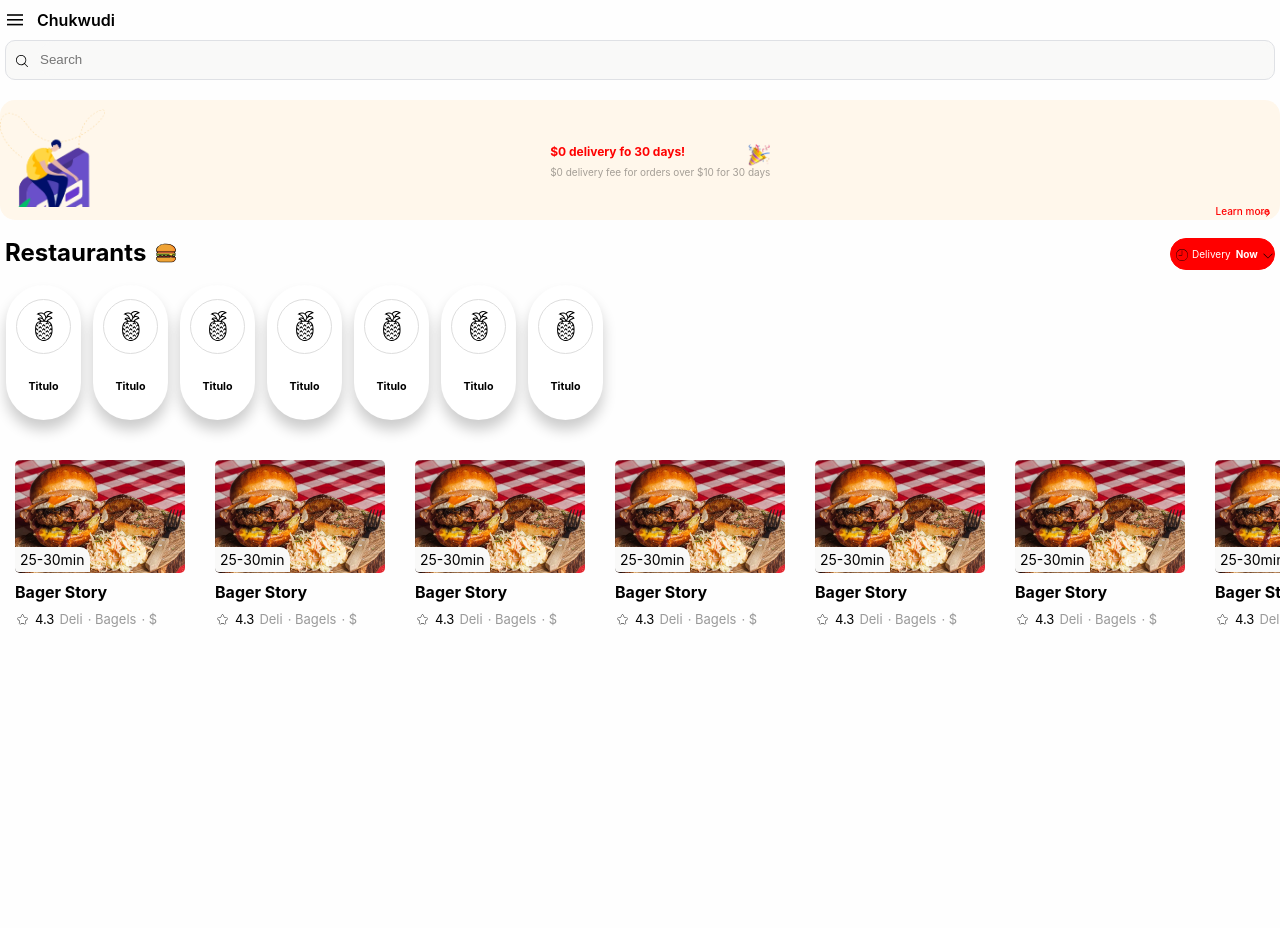
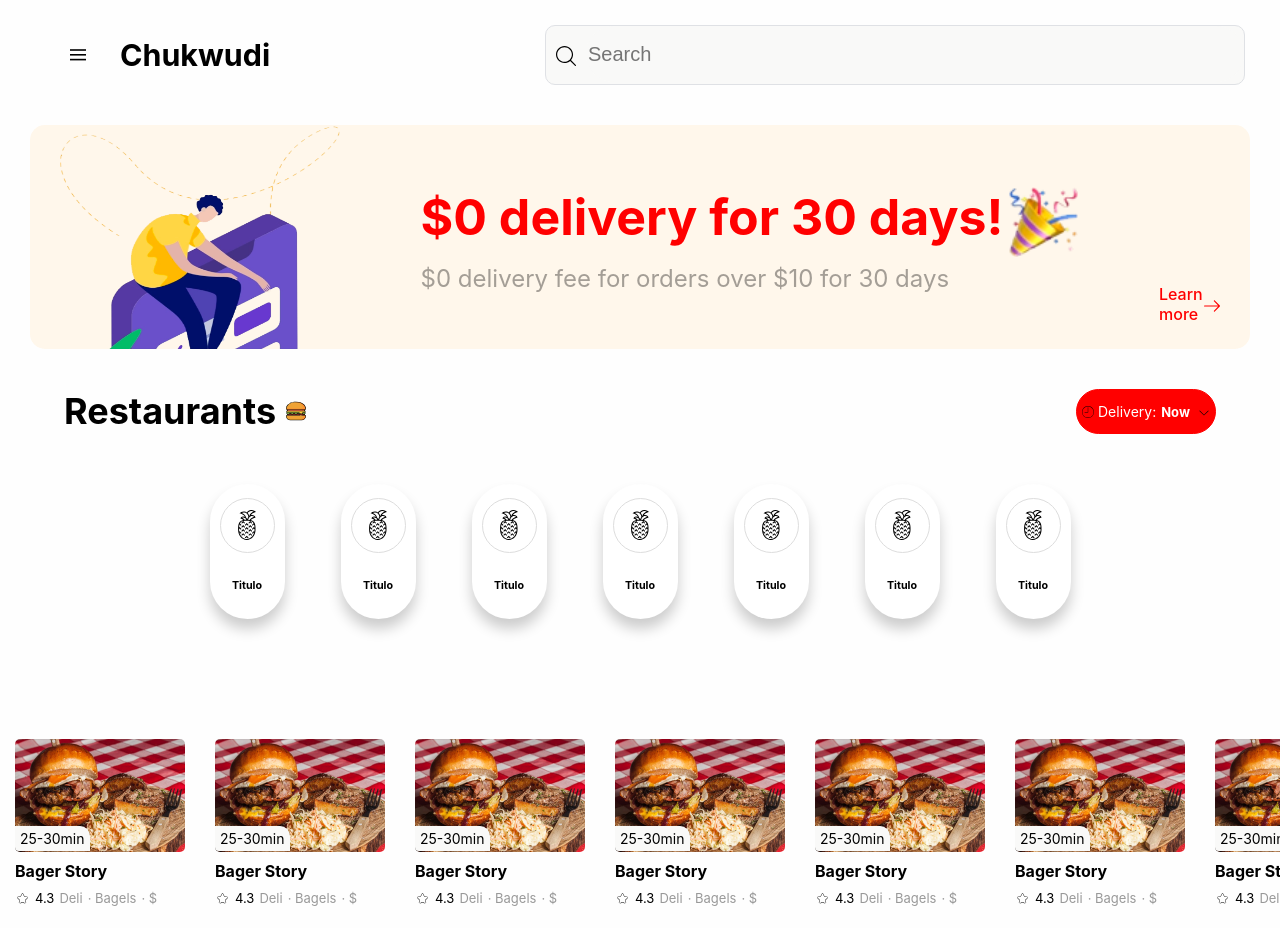
Before and after one commit to Josehdez96/Chukwudi-Frontend, a React (Create React App) app: page / in a window 1280 px wide. Before the commit the page ends 800 px from the top, so only its background shows below. Built offline with nearby package versions, Linux system fonts and the light colour scheme.

Commit message:
Layouts done with mediaqueries

```diff
--- a/src/components/DeliveryTime/DeliveryTime.css
+++ b/src/components/DeliveryTime/DeliveryTime.css
@@ -41,3 +41,30 @@
   color: white;
   transform: rotate(90deg);
 }
+
+@media screen and (min-width: 400px) {
+  .delivery .row {
+    margin-left: 5px;
+  }
+  .now-col {
+    margin-right: -10px;
+  }
+}
+
+@media screen and (min-width: 400px) {
+  .delivery .row .col {
+    margin-bottom: 5px;
+  }
+
+  .delivery-title {
+    font-size: 14px;
+  }
+
+  .now-col {
+    font-size: 13px;
+  }
+
+  .arrow-icon {
+    margin-left: -10px;
+  }
+}
--- a/src/components/DeliveryTime/DeliveryTime.jsx
+++ b/src/components/DeliveryTime/DeliveryTime.jsx
@@ -13,7 +13,7 @@ const DeliveryTime = () => {
           <img src={clock} alt='clock' />
         </Col>
         <Col bsPrefix className='delivery-title'>
-          Delivery
+          Delivery:
         </Col>
         <Col bsPrefix className='time-to-deliver'>
           <Row>
--- a/src/components/ListOfCategories/ListOfCategories.css
+++ b/src/components/ListOfCategories/ListOfCategories.css
@@ -12,3 +12,24 @@
 .All-list li {
   padding: 15px 6px 30px 6px;
 }
+
+@media screen and (min-width: 400px) {
+  .All-list li {
+    padding: 30px 8px 50px 8px;
+  }
+}
+
+@media screen and (min-width: 760px) {
+  .All-list {
+    display: flex;
+    align-items: center;
+    justify-content: center;
+    margin-bottom: 40px;
+  }
+}
+
+@media screen and (min-width: 1200px) {
+  .All-list li {
+    margin: 0 20px;
+  }
+}
--- a/src/components/ListOfFoodSuggestions/ListOfFoodSuggestions.css
+++ b/src/components/ListOfFoodSuggestions/ListOfFoodSuggestions.css
@@ -13,3 +13,10 @@
   padding: 10px 15px;
   margin-bottom: 20px;
 }
+
+@media screen and (min-width: 400px) {
+  .All-suggestion-list li {
+    margin-top: 20px;
+    margin-bottom: 10px;
+  }
+}
--- a/src/components/MainPublicity/MainPublicity.css
+++ b/src/components/MainPublicity/MainPublicity.css
@@ -3,6 +3,8 @@
   border-radius: 15px;
   height: 15vh;
   margin-bottom: 18px;
+  margin-left: 5px;
+  margin-right: 5px;
 }
 
 .jumbotron-main-publicity .container {
@@ -19,7 +21,7 @@
 }
 
 .header-image img {
-  max-height: 15vh;
+  height: 15vh;
   width: 105px;
 }
 
@@ -82,3 +84,157 @@
   width: 10px;
   margin-left: 4px;
 }
+
+@media screen and (min-width: 370px) {
+  .learn-more-link .row-learn-more {
+    margin-left: 30px;
+  }
+
+  .arrow-col {
+    margin-left: 6px;
+  }
+
+  .header-image img {
+    height: 14vh;
+    width: 125px;
+    margin-bottom: -6px;
+  }
+}
+
+@media screen and (min-width: 400px) {
+  .learn-more-link .row-learn-more {
+    margin-left: 0;
+  }
+
+  .learn-more-link .row-learn-more .col {
+    margin-right: 15px;
+  }
+
+  .main-title-section .main-title {
+    font-size: 22px;
+  }
+
+  .main-title-section img {
+    height: 30px;
+    width: 30px;
+  }
+
+  .row-learn-more p {
+    width: 20px;
+  }
+}
+
+@media screen and (min-width: 760px) {
+  .jumbotron-main-publicity {
+    margin: 50px 7px;
+  }
+
+  .main-title-section .main-title {
+    font-size: 32px;
+  }
+
+  .header-image img {
+    height: 15vh;
+    width: 165px;
+    margin-bottom: -2px;
+  }
+
+  .main-title-section img {
+    height: 40px;
+    width: 40px;
+  }
+
+  .learn-more-link .row-learn-more .col {
+    font-size: 16px;
+  }
+
+  .learn-more-link .row-learn-more .col p {
+    line-height: 14px;
+  }
+
+  .learn-more-link .row-learn-more {
+    margin-bottom: 10px;
+    margin-right: 10px;
+  }
+
+  .arrow-col img {
+    margin-left: 20px;
+    height: 16px;
+    width: 16px;
+  }
+}
+
+@media screen and (min-width: 1000px) {
+  .jumbotron-main-publicity {
+    height: 23vh;
+    margin: 40px 30px;
+  }
+
+  .header-image {
+    height: 100%;
+  }
+
+  .header-image img {
+    height: 23vh;
+    width: 255px;
+    margin-bottom: -5px;
+    margin-left: 30px;
+  }
+
+  .learn-more-link .row-learn-more .col {
+    font-size: 24px;
+  }
+
+  .learn-more-link .row-learn-more .col p {
+    line-height: 20px;
+  }
+
+  .learn-more-link .row-learn-more {
+    margin-bottom: 20px;
+    margin-right: 20px;
+  }
+
+  .arrow-col img {
+    margin-left: 40px;
+    height: 24px;
+    width: 24px;
+  }
+}
+
+@media screen and (min-width: 1200px) {
+  .jumbotron-main-publicity {
+    height: 28vh;
+  }
+
+  .header-image img {
+    height: 28vh;
+    width: 280px;
+  }
+
+  .main-title-section .main-title {
+    font-size: 50px;
+  }
+
+  .main-title-section {
+    margin-bottom: 10px;
+  }
+
+  .main-title-section img {
+    height: 70px;
+    width: 70px;
+  }
+
+  .main-paragraph {
+    font-size: 24px;
+  }
+
+  .row-learn-more p {
+    font-size: 16px;
+  }
+
+  .learn-more-link .row-learn-more .arrow-col img {
+    height: 16px;
+    width: 16px;
+    margin-left: 18px;
+  }
+}
--- a/src/components/MainPublicity/MainPublicity.jsx
+++ b/src/components/MainPublicity/MainPublicity.jsx
@@ -17,7 +17,7 @@ const MainPublicity = () => {
           </Col>
           <Col bsPrefix className='message-section'>
             <section className='main-title-section'>
-              <h3 className='main-title'>$0 delivery fo 30 days!</h3>
+              <h3 className='main-title'>$0 delivery for 30 days!</h3>
               <img src={partyImage} alt='party' />
             </section>
             <sub className='main-paragraph'>
--- a/src/components/Menu/Menu.css
+++ b/src/components/Menu/Menu.css
@@ -8,6 +8,7 @@
   align-items: center;
   justify-content: center;
   font-weight: 600;
+  margin-right: 15px;
 }
 
 .icon-menu {
@@ -16,5 +17,22 @@
   border-radius: 50%;
   display: flex;
   align-items: center;
-  margin-right: -10px;
+  margin-right: -20px;
 }
+
+@media screen and (min-width: 360px) {
+  .Menu-row .Company-name {
+    margin-left: 10px;
+  }
+}
+
+@media screen and (min-width: 760px) {
+  .Menu-row {
+    margin-left: 40px;
+  }
+
+  .Menu-row .Company-name {
+    font-size: 26px;
+    margin-left: 30px;
+  }
+}
--- a/src/components/Menu/Menu.jsx
+++ b/src/components/Menu/Menu.jsx
@@ -12,7 +12,7 @@ const Menu = () => {
         <img src={menuIcon} alt='menuIcon' />
       </Col>
       <Col bsPrefix className='Company-name'>
-        Chukwudi
+        <h3>Chukwudi</h3>
       </Col>
     </Row>
   );
--- a/src/components/RestaurantsAndDelivery/RestaurantsAndDelivery.css
+++ b/src/components/RestaurantsAndDelivery/RestaurantsAndDelivery.css
@@ -11,3 +11,23 @@
   height: 32px;
   width: 105px;
 }
+
+@media screen and (min-width: 400px) {
+  .title-and-delivery-container .row {
+    margin: 0 24px;
+  }
+  .title-and-delivery-container .row .col {
+    font-size: 24px;
+  }
+
+  .title-and-delivery-container .row .col-2 {
+    height: 45px;
+    width: 140px;
+  }
+}
+
+@media screen and (min-width: 1000px) {
+  .title-and-delivery-container {
+    margin: 20px 40px;
+  }
+}
--- a/src/components/Searchbar/Searchbar.css
+++ b/src/components/Searchbar/Searchbar.css
@@ -7,7 +7,6 @@
   display: flex;
   align-items: center;
   margin: 0 5px;
-  margin-bottom: 20px;
 }
 
 .main-input:hover {
@@ -51,3 +50,31 @@
   margin: 0 3px;
   margin-top: 3px;
 }
+
+@media screen and (max-width: 300px) {
+  .main-input {
+    margin-bottom: 10px;
+  }
+}
+
+@media screen and (min-width: 760px) {
+  .main-input {
+    height: 60px;
+    width: 450px;
+  }
+
+  .search-input input {
+    font-size: 20px;
+  }
+
+  .search-icon {
+    width: 20px;
+    height: 20px;
+  }
+}
+
+@media screen and (min-width: 1200px) {
+  .main-input {
+    width: 700px;
+  }
+}
--- a/src/pages/Home/Home.css
+++ b/src/pages/Home/Home.css
@@ -3,4 +3,18 @@
   min-height: 100vh;
 }
 
-/* border: 1px solid blue; */
+@media screen and (min-width: 305px) {
+  .menu-searchbar {
+    display: flex;
+    justify-content: space-between;
+    align-items: center;
+    text-align: center;
+    margin: 20px 5px;
+  }
+}
+
+@media screen and (min-width: 1200px) {
+  .menu-searchbar {
+    margin: 25px 30px;
+  }
+}
--- a/src/pages/Home/Home.jsx
+++ b/src/pages/Home/Home.jsx
@@ -14,8 +14,10 @@ import Menu from '../../components/Menu/Menu';
 function Home() {
   return (
     <main id='app'>
-      <Menu />
-      <Searchbar />
+      <section className='menu-searchbar'>
+        <Menu className='menu' />
+        <Searchbar className='searchbar' />
+      </section>
       <MainPublicity />
       <RestaurantsAndDelivery />
       <ListOfCategories />
```
